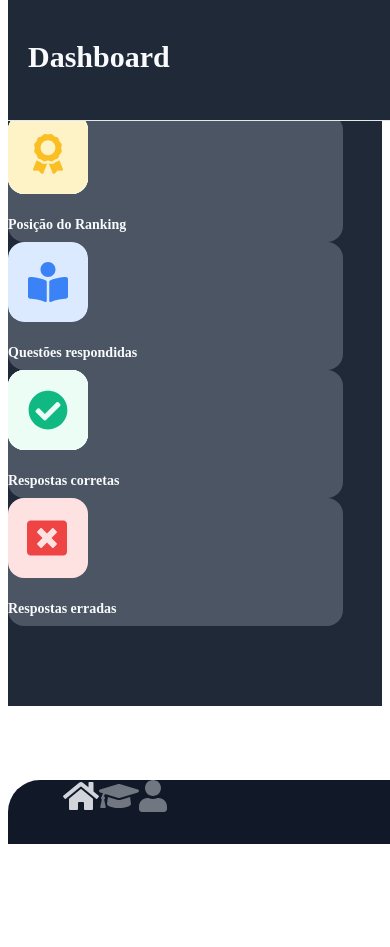
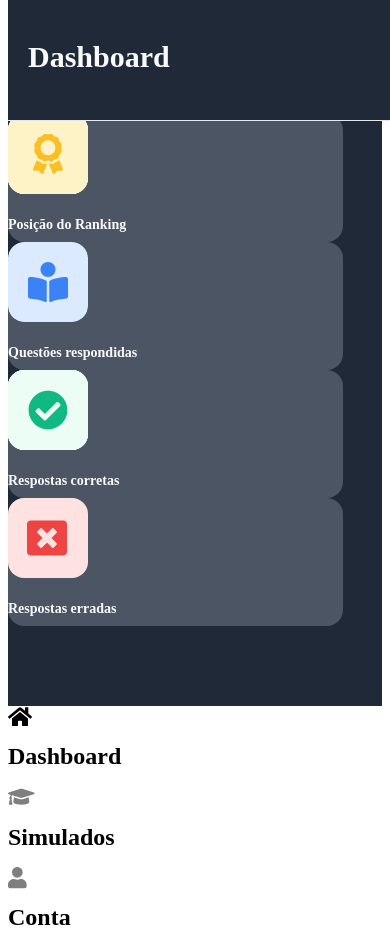
Before and after one commit to brunomartinsux/fire-test-Next-JS, a Next.js app: page /test in a window 390 px wide. Before the commit the page ends 844 px from the top, so only its background shows below. Built offline with nearby package versions, Linux system fonts and the light colour scheme; no server answers.

Commit message:
🍄 responsive navbar

```diff
--- a/components/Footer.js
+++ b/components/Footer.js
@@ -10,7 +10,8 @@ function FooterComponent() {
     const { uid } = router.query
 
     return (
-        <div className="flex flex-row footer">
+        <div className="md:space-y-12 fixed bottom-0 md:h-screen md:w-1/4 rounded-t-3xl md:rounded-t-none md:rounded-r-3xl p-10 text-2xl md:text-2xl justify-between md:justify-center items-center md:items-start flex md:flex-col flex-row w-full bg-gray-900 h-16 text-white">
+            <div onClick={() => router.push(`/${uid}`)} class={router.pathname == `/[uid]` ? "md:flex justify-start md:bg-gray-600 md:py-7 md:pl-6 md:pr-40 md:rounded-xl md:text-purple-500" : "md:flex md:justify-start md:py-7 md:pl-6 md:pr-40 md:rounded-xl"}>
                 {
                     uid && <FontAwesomeIcon
                         icon={faHome}
@@ -20,6 +21,9 @@ function FooterComponent() {
                         onClick={() => router.push(`/${uid}`)}
                         />
                 }
+                <h1 className="hidden md:flex ml-4 items-center">Dashboard</h1>
+            </div>
+            <div onClick={() => router.push(`/start/${uid}`)} class={router.pathname == `/start/[uid]` || router.pathname == `/start/subject/[uid]` || router.pathname == `/filter/[uid]` ? "md:flex justify-start md:bg-gray-600 md:py-7 md:pl-6 md:pr-40 md:rounded-xl md:text-purple-500" : "md:flex md:justify-start md:py-7 md:pl-6 md:pr-40 md:rounded-xl"}>
                 {
                     uid && <FontAwesomeIcon
                         icon={faGraduationCap}
@@ -29,6 +33,9 @@ function FooterComponent() {
                         onClick={() => router.push(`/start/${uid}`)}
                     />
                 }
+                <h1 className="hidden md:flex ml-4 items-center">Simulados</h1>
+            </div>
+            <div onClick={() => router.push(`/config/${uid}`)} class={router.pathname == "/config/[uid]" ? "md:flex justify-start md:bg-gray-600 md:py-7 md:pl-6 md:pr-40 md:rounded-xl md:text-purple-500" : "md:flex md:justify-start md:py-7 md:pl-6 md:pr-40 md:rounded-xl"}>
                 {
                     uid && <FontAwesomeIcon
                         icon={faUser}
@@ -38,6 +45,8 @@ function FooterComponent() {
                         onClick={() => router.push(`/config/${uid}`)}
                         />
                 }
+                <h1 className="hidden md:flex ml-4 items-center">Conta</h1>
+            </div>
         </div>
     )
 }
--- a/components/Header.js
+++ b/components/Header.js
@@ -7,7 +7,7 @@ function Header(props){
     const router = withRouter
 
     return(
-        <div className="flex flex-row block header">
+        <div className="flex flex-row header md:hidden">
             <h1 className="heading slide-in-left">{props.heading}</h1>
         </div>
     )
--- a/components/dashboard/DashboardCards.js
+++ b/components/dashboard/DashboardCards.js
@@ -8,7 +8,7 @@ function DashboardCards({ userInfos }) {
 
     return (
         <div>
-            <div className="items-center p-5 cards-container">
+            <div className="min-h-screen items-center p-5 cards-container">
                 <div className="flex flex-row p-6 card-body mb-6 scale-in-ver-top scale-in-ver-top">
                     <div className="flex flex-col">
                         <Image width="80px" height="80px" src="/ranking.svg" alt="ranking" className="dash-icon" />
--- a/pages/start/subject/[uid].js
+++ b/pages/start/subject/[uid].js
@@ -43,9 +43,9 @@ function Subject(){
       }
     }
     return(
-        <div>
+        <div className="">
             {/* Header com rota de disciplina */}
-            <div className="flex flex-row block header justify-around">
+            <div className="flex flex-row header justify-around pl-96" >
                 <div className="flex" onClick={()=> {router.push(`/start/${uid}`)}}>
                     <FontAwesomeIcon icon={faArrowLeft} size="lg" color="#FFF"/>
                 </div>
--- a/styles/dashboard.css
+++ b/styles/dashboard.css
@@ -35,19 +35,6 @@ h1{
     justify-content: center;
 }
 
-.flex.footer{
-    position: fixed;
-    justify-content: space-between;
-    align-items: center;
-    font-size: 24px;
-    bottom: 0;
-    width: 100%;
-    padding: 0 55px;
-    height: 64px;
-    background: #111827;
-    border-radius: 32px 32px 0px 0px;
-    color: #D1D5DB;
-}
 
 .dash-icon{
     width: 80px;
```
Also changed, not shown: components/test/TestCards.js (+9 -9 lines). Lines whose indentation alone changed are shown as unchanged.
